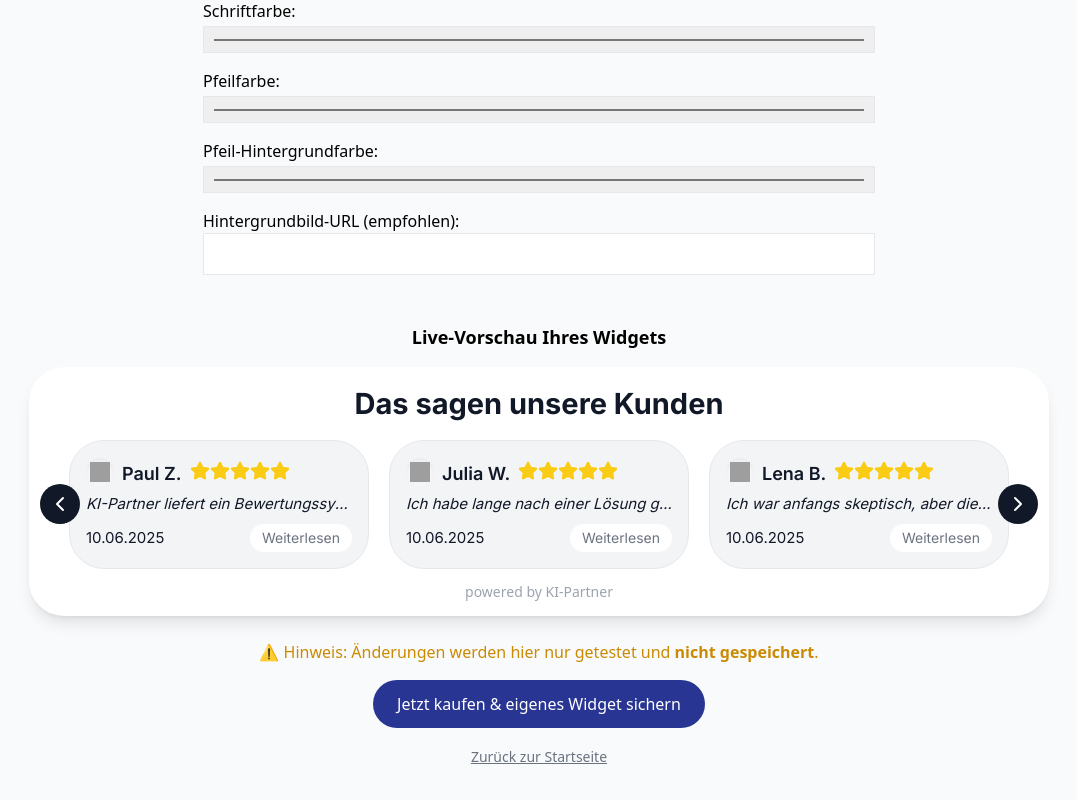
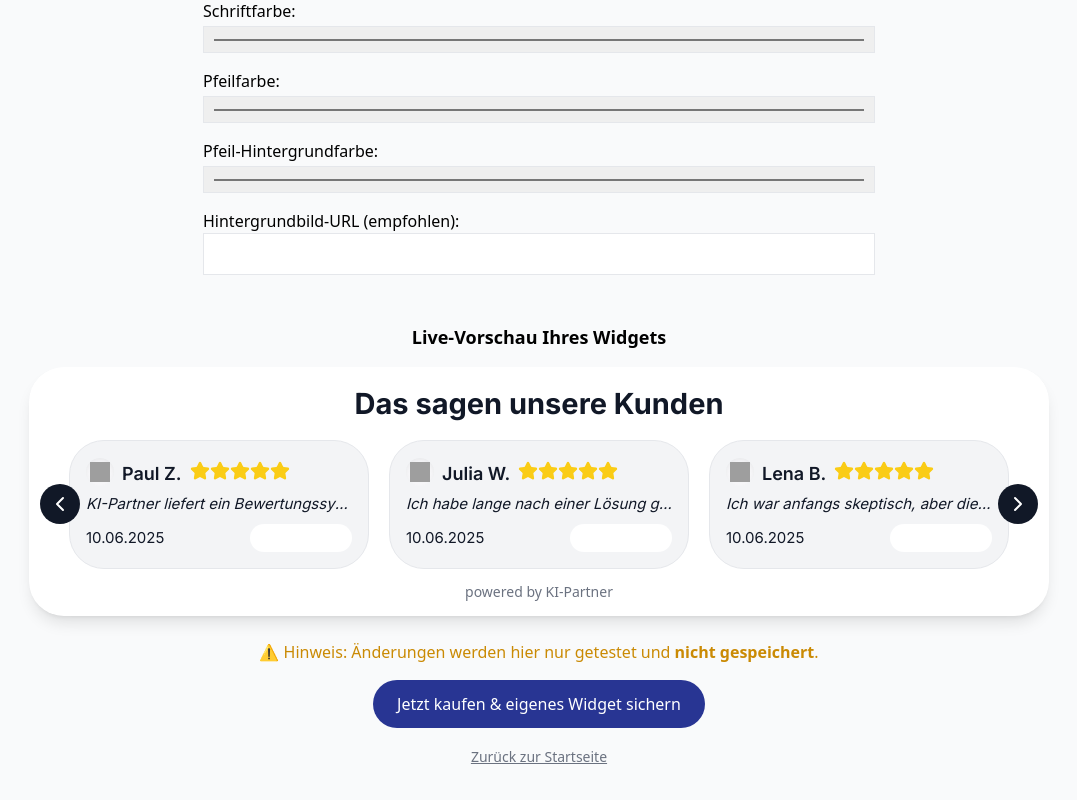
Before and after one commit to Hamsa777/KI-Partner, a React (Vite) app: page /TestEditor in a window 1280 px wide. Shown: the part 390-1190 px from the top of the page, without its empty margins (101-1178 px from the left). Built offline with nearby package versions, Linux system fonts and the light colour scheme; grey boxes are pictures that could not be loaded.

Commit message:
Aktueller Stand – Widget final

```diff
--- a/src/components/FeedbackWidget.jsx
+++ b/src/components/FeedbackWidget.jsx
@@ -539,7 +539,7 @@ if (expandedReview) {
         </button>
       </div>
       <div
-        className="text-center text-[14px] text-gray-400 mt-0 mb-0 leading-none"
+        className="text-center text-[14px] text-gray-500 hover:text-gray-700 mt-0 mb-0 leading-none"
         style={{ fontFamily: 'system-ui' }}
       >
         <a
--- a/src/components/feedbackwidget/FeedbackCard.jsx
+++ b/src/components/feedbackwidget/FeedbackCard.jsx
@@ -261,7 +261,7 @@ if (cardLayout === "review-modern") {
           {review.comment.length > 36 ? (
             <button
               onClick={onWeiterlesen}
-              className="text-sm px-3 py-1 rounded-full text-gray-500 hover:text-gray-800 transition"
+              className="text-sm px-3 py-1 rounded-full text-white transition"
               style={{
                 backgroundColor: color,
                 minWidth: 90,
@@ -570,7 +570,7 @@ if (cardLayout === "default") {
           {review.comment.length > 36 ? (
             <button
               onClick={onWeiterlesen}
-              className="text-sm px-3 py-1 text-gray-500 hover:text-gray-800 rounded-full transition"
+              className="text-sm px-3 py-1 text-white rounded-full transition"
               style={{ minWidth: 90, backgroundColor: color }}
             >
               {review.isGPT ? "Anzeigen" : "Weiterlesen"}
```
